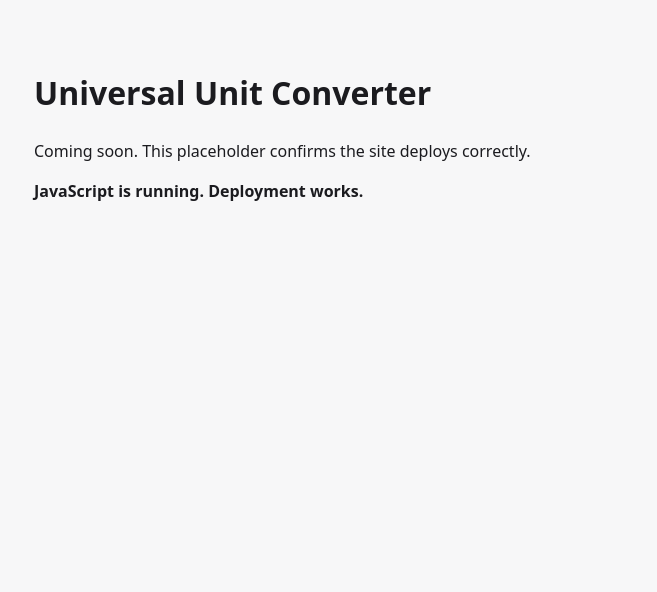
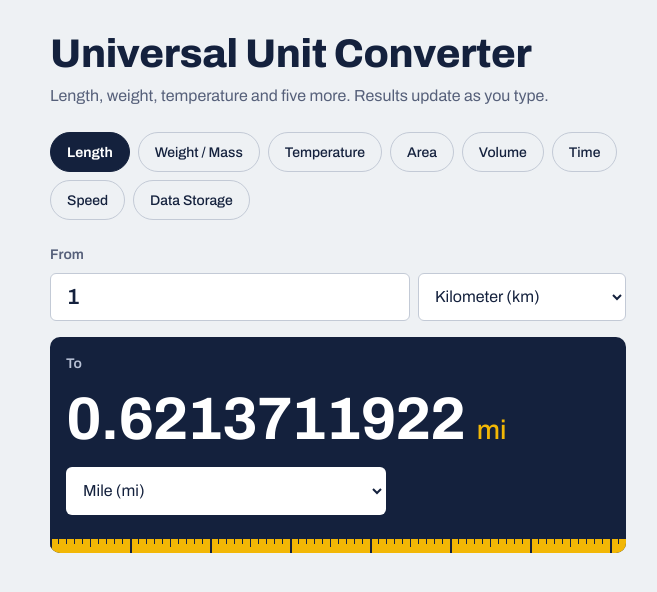
Before and after one commit to markpatiga/universal-unit-converter, a website with bundled scripts: page index.html in a window 1280 px wide. Shown: the whole page, without its empty margins (302-959 px from the left). Built offline with nearby package versions, Linux system fonts and the light colour scheme.

Commit message:
feat: add core converter UI with category tabs and live results

```diff
--- a/css/base.css
+++ b/css/base.css
@@ -1,4 +1,4 @@
-/* Placeholder styles for Phase 0. Replaced by tokens/base/components in later phases. */
+/* Reset, typography and page layout. */
 *,
 *::before,
 *::after {
@@ -7,18 +7,61 @@
 
 body {
   margin: 0;
-  font-family: system-ui, -apple-system, "Segoe UI", Roboto, sans-serif;
+  font-family: var(--font-family);
+  font-size: var(--font-size-body);
   line-height: 1.5;
-  background: #f7f7f8;
-  color: #1b1b1f;
+  background: var(--color-paper);
+  color: var(--color-ink);
+  -webkit-text-size-adjust: 100%;
 }
 
-.container {
-  max-width: 40rem;
-  margin: 0 auto;
-  padding: 3rem 1rem;
+input,
+select,
+button {
+  font: inherit;
+  color: inherit;
 }
 
-.status {
-  font-weight: 600;
+/* Mobile first: one column with a 16px gutter, centered on wide screens. */
+.page {
+  max-width: var(--page-width);
+  margin: 0 auto;
+  padding: var(--space-8) var(--space-4) var(--space-8);
 }
+
+.page-header {
+  margin-bottom: var(--space-6);
+}
+
+.title {
+  margin: 0;
+  font-size: var(--font-size-title);
+  font-weight: 800;
+  font-stretch: 112%;
+  line-height: 1.1;
+  letter-spacing: -0.01em;
+}
+
+.lede {
+  margin: var(--space-2) 0 0;
+  color: var(--color-ink-muted);
+}
+
+/* Visible keyboard focus everywhere; mouse clicks don't show the ring. */
+:focus-visible {
+  outline: 3px solid var(--color-focus);
+  outline-offset: 2px;
+}
+
+/* Hidden on screen, still read by screen readers. */
+.visually-hidden {
+  position: absolute;
+  width: 1px;
+  height: 1px;
+  margin: -1px;
+  padding: 0;
+  overflow: hidden;
+  clip: rect(0 0 0 0);
+  white-space: nowrap;
+  border: 0;
+}
--- /dev/null
+++ b/css/components.css
@@ -0,0 +1,168 @@
+/* Components: category tabs, input field, unit selects, result readout. */
+
+/* ---- Category tabs ---- */
+.category-tabs {
+  display: flex;
+  flex-wrap: wrap;
+  gap: var(--space-2);
+  margin-bottom: var(--space-6);
+}
+
+.category-tab {
+  min-height: 2.5rem;
+  padding: var(--space-2) var(--space-4);
+  border: 1px solid var(--color-rule);
+  border-radius: 999px;
+  background: transparent;
+  font-size: var(--font-size-small);
+  font-weight: 500;
+  cursor: pointer;
+}
+
+.category-tab:hover {
+  border-color: var(--color-ink);
+}
+
+.category-tab[aria-selected="true"] {
+  border-color: var(--color-ink);
+  background: var(--color-ink);
+  color: var(--color-on-ink);
+  font-weight: 650;
+}
+
+/* ---- Fields ---- */
+.converter {
+  display: grid;
+  gap: var(--space-4);
+}
+
+.field-label {
+  display: block;
+  margin-bottom: var(--space-2);
+  font-size: var(--font-size-small);
+  font-weight: 600;
+  color: var(--color-ink-muted);
+}
+
+/* Stacked on phones, side by side from 30rem. */
+.field-row {
+  display: grid;
+  gap: var(--space-2);
+}
+
+@media (min-width: 30rem) {
+  .field-row {
+    grid-template-columns: 1fr 13rem;
+  }
+}
+
+.value-input,
+.unit-select {
+  width: 100%;
+  min-height: var(--control-height);
+  border: 1px solid var(--color-rule);
+  border-radius: var(--radius-control);
+  background: var(--color-surface);
+  /* Set explicitly: inside the navy readout, inherited text color is white,
+     which made the "To" select white-on-white. */
+  color: var(--color-ink);
+}
+
+.value-input {
+  padding: 0 var(--space-4);
+  font-size: var(--font-size-input);
+  font-weight: 600;
+  font-variant-numeric: tabular-nums;
+}
+
+.value-input:hover,
+.unit-select:hover {
+  border-color: var(--color-ink-muted);
+}
+
+.value-input[aria-invalid="true"] {
+  border-color: var(--color-error);
+  box-shadow: inset 0 0 0 1px var(--color-error);
+}
+
+.unit-select {
+  padding: 0 var(--space-3);
+  cursor: pointer;
+}
+
+.field-error {
+  margin: var(--space-2) 0 0;
+  font-size: var(--font-size-small);
+  font-weight: 600;
+  color: var(--color-error);
+}
+
+/* ---- Result readout: the one bold element on the page ---- */
+.readout {
+  position: relative;
+  display: grid;
+  gap: var(--space-3);
+  padding: var(--space-4) var(--space-4) calc(var(--space-6) + 14px);
+  border-radius: var(--radius-panel);
+  background: var(--color-ink);
+  color: var(--color-on-ink);
+  overflow: hidden;
+}
+
+.readout-label {
+  margin-bottom: 0;
+  color: var(--color-on-ink-muted);
+}
+
+.readout-value {
+  display: flex;
+  flex-wrap: wrap;
+  align-items: baseline;
+  gap: var(--space-1) var(--space-3);
+  min-height: 1.15em;
+  font-size: var(--font-size-readout);
+  line-height: 1.1;
+}
+
+.readout-number {
+  font-weight: 700;
+  font-stretch: 115%;
+  font-variant-numeric: tabular-nums;
+  letter-spacing: -0.02em;
+  overflow-wrap: anywhere;
+}
+
+.readout-number.is-long {
+  font-size: 0.7em;
+}
+
+.readout-number.is-placeholder {
+  color: var(--color-on-ink-muted);
+}
+
+.readout-symbol {
+  font-size: 0.45em;
+  font-weight: 500;
+  color: var(--color-tape);
+}
+
+.unit-select--on-dark {
+  max-width: 20rem;
+  border-color: transparent;
+}
+
+/* Tape-measure graduations along the bottom edge, hanging from the top
+   like a real tape: a long tick every 80px, a mid tick every 40px,
+   short ticks every 8px. Three repeating gradients over the yellow. */
+.readout-scale {
+  position: absolute;
+  left: 0;
+  right: 0;
+  bottom: 0;
+  height: 14px;
+  background:
+    linear-gradient(to right, var(--color-ink) 2px, transparent 0) 0 0 / 80px 100% repeat-x,
+    linear-gradient(to right, var(--color-ink) 1px, transparent 0) 0 0 / 40px 60% repeat-x,
+    linear-gradient(to right, var(--color-ink) 1px, transparent 0) 0 0 / 8px 35% repeat-x,
+    var(--color-tape);
+}
--- /dev/null
+++ b/css/tokens.css
@@ -0,0 +1,40 @@
+/* Design tokens: every color, size and font lives here.
+   Phase 5 adds a dark theme by redefining these same variables.
+
+   Direction: a tape measure on a drafting table. Navy ink, cool paper,
+   and tape-measure yellow used only on the result readout. */
+:root {
+  /* Color */
+  --color-paper: #eef1f4;        /* page background, cool drafting paper */
+  --color-surface: #ffffff;      /* inputs */
+  --color-ink: #14213d;          /* main text, readout background */
+  --color-ink-muted: #56607a;    /* secondary text */
+  --color-rule: #c3cad6;         /* borders */
+  --color-tape: #f2b705;         /* tape-measure yellow: the readout scale and selected tab */
+  --color-on-ink: #ffffff;       /* text on the navy readout */
+  --color-on-ink-muted: #b9c2d6;
+  --color-error: #b42318;
+  --color-focus: #1d5fd1;
+
+  /* Type: one family, Archivo; its width axis carries the personality */
+  --font-family: "Archivo", system-ui, -apple-system, "Segoe UI", Roboto, sans-serif;
+  --font-size-small: 0.875rem;
+  --font-size-body: 1rem;
+  --font-size-input: 1.375rem;
+  --font-size-title: clamp(1.75rem, 1.2rem + 2.4vw, 2.5rem);
+  --font-size-readout: clamp(2.25rem, 1.4rem + 4.5vw, 3.75rem);
+
+  /* Space (4px scale) */
+  --space-1: 0.25rem;
+  --space-2: 0.5rem;
+  --space-3: 0.75rem;
+  --space-4: 1rem;
+  --space-6: 1.5rem;
+  --space-8: 2rem;
+
+  /* Shape */
+  --radius-control: 6px;
+  --radius-panel: 10px;
+  --control-height: 3rem;
+  --page-width: 38rem;
+}
--- a/index.html
+++ b/index.html
@@ -5,15 +5,52 @@
   <meta name="viewport" content="width=device-width, initial-scale=1">
   <title>Universal Unit Converter</title>
   <meta name="description" content="Convert length, weight, temperature, area, volume, time, speed and data storage units instantly in your browser.">
+
+  <link rel="preconnect" href="https://fonts.googleapis.com">
+  <link rel="preconnect" href="https://fonts.gstatic.com" crossorigin>
+  <link rel="stylesheet" href="https://fonts.googleapis.com/css2?family=Archivo:wdth,wght@62..125,100..900&display=swap">
+
   <!-- Relative paths (./) so the site works under the GitHub Pages sub-path -->
+  <link rel="stylesheet" href="./css/tokens.css">
   <link rel="stylesheet" href="./css/base.css">
+  <link rel="stylesheet" href="./css/components.css">
   <script type="module" src="./js/main.js"></script>
 </head>
 <body>
-  <main class="container">
-    <h1>Universal Unit Converter</h1>
-    <p>Coming soon. This placeholder confirms the site deploys correctly.</p>
-    <p id="status" class="status">Checking JavaScript…</p>
+  <main class="page">
+    <header class="page-header">
+      <h1 class="title">Universal Unit Converter</h1>
+      <p class="lede">Length, weight, temperature and five more. Results update as you type.</p>
+    </header>
+
+    <div id="category-tabs" class="category-tabs" role="tablist" aria-label="Measurement"></div>
+
+    <section id="converter-panel" class="converter" role="tabpanel">
+      <div class="field">
+        <label class="field-label" for="value-input">From</label>
+        <div class="field-row">
+          <input id="value-input" class="value-input" type="text" inputmode="decimal"
+                 autocomplete="off" spellcheck="false" aria-describedby="value-error">
+          <label class="visually-hidden" for="from-unit">From unit</label>
+          <select id="from-unit" class="unit-select"></select>
+        </div>
+        <p id="value-error" class="field-error" hidden></p>
+      </div>
+
+      <div class="readout">
+        <label class="field-label readout-label" for="to-unit">To</label>
+        <output class="readout-value" for="value-input from-unit to-unit" aria-live="polite">
+          <span id="result-value" class="readout-number"></span>
+          <span id="result-symbol" class="readout-symbol"></span>
+        </output>
+        <select id="to-unit" class="unit-select unit-select--on-dark"></select>
+        <div class="readout-scale" aria-hidden="true"></div>
+      </div>
+    </section>
+
+    <noscript>
+      <p class="field-error">This converter needs JavaScript. Please enable it and reload the page.</p>
+    </noscript>
   </main>
 </body>
 </html>
--- a/js/main.js
+++ b/js/main.js
@@ -1,7 +1,9 @@
-// Phase 0 placeholder: proves ES modules load on GitHub Pages.
-// Replaced in Phase 2 with the real app bootstrap.
-const status = document.getElementById('status');
+// Entry point: create the store, connect the UI, draw the first frame.
+import { createStore } from './state.js';
+import { createRenderer } from './ui/render.js';
 
-if (status) {
-  status.textContent = 'JavaScript is running. Deployment works.';
-}
+const store = createStore();
+const render = createRenderer(document, store.actions);
+
+store.subscribe(render);
+render(store.getState());
--- /dev/null
+++ b/js/state.js
@@ -0,0 +1,76 @@
+// App state: one object, one way to change it, one way to listen.
+//
+//   event → action (e.g. setInput) → update(state) → every subscriber re-renders
+//
+// No DOM in this file, so the state logic can be tested in Node.
+import { categories, getCategory } from './data/units.js';
+import { convert } from './engine/convert.js';
+import { validateInput } from './engine/validate.js';
+import { formatNumber } from './engine/format.js';
+
+const DEFAULT_CATEGORY = 'length';
+
+export function createInitialState(categoryId = DEFAULT_CATEGORY) {
+  const category = getCategory(categoryId);
+  return {
+    categoryId,
+    fromId: category.defaultFrom,
+    toId: category.defaultTo,
+    rawInput: '1',
+  };
+}
+
+// Pure: given the state, work out what the result area should show.
+//
+//   { status: 'empty' | 'incomplete' }        → show a placeholder
+//   { status: 'invalid', message }            → show the error by the input
+//   { status: 'valid', value, result, display } → show the result
+export function deriveResult(state) {
+  const check = validateInput(state.rawInput, state.categoryId, state.fromId);
+  if (check.status !== 'valid') return check;
+
+  const result = convert(check.value, state.categoryId, state.fromId, state.toId);
+  if (!Number.isFinite(result)) {
+    return { status: 'invalid', message: 'Result is too large to show. Try a smaller number.' };
+  }
+  return { status: 'valid', value: check.value, result, display: formatNumber(result) };
+}
+
+// The store. Components never change state directly; they call actions.
+export function createStore(initialState = createInitialState()) {
+  let state = initialState;
+  const listeners = new Set();
+
+  function update(patch) {
+    state = { ...state, ...patch };
+    for (const listener of listeners) listener(state);
+  }
+
+  return {
+    getState: () => state,
+
+    subscribe(listener) {
+      listeners.add(listener);
+      return () => listeners.delete(listener);
+    },
+
+    actions: {
+      // Switching category resets both units to that category's defaults
+      // but keeps what the user typed (DESIGN.md §10).
+      selectCategory(categoryId) {
+        const category = getCategory(categoryId);
+        if (!category || categoryId === state.categoryId) return;
+        update({ categoryId, fromId: category.defaultFrom, toId: category.defaultTo });
+      },
+      setFrom(fromId) {
+        if (Object.hasOwn(categories[state.categoryId].units, fromId)) update({ fromId });
+      },
+      setTo(toId) {
+        if (Object.hasOwn(categories[state.categoryId].units, toId)) update({ toId });
+      },
+      setInput(rawInput) {
+        update({ rawInput });
+      },
+    },
+  };
+}
--- /dev/null
+++ b/js/ui/components/categoryPicker.js
@@ -0,0 +1,56 @@
+// Category tabs, following the WAI-ARIA "Tabs" pattern:
+// https://www.w3.org/WAI/ARIA/apg/patterns/tabs/
+//
+// Keyboard: Tab moves into the tab list and out again (only the selected tab
+// is in the tab order). Arrow keys move between tabs, Home/End jump to the
+// first/last. Moving selects the tab immediately ("automatic activation"),
+// which suits us because switching category is instant.
+import { categories } from '../../data/units.js';
+
+export function createCategoryPicker(listEl, { panelId, onSelect }) {
+  const ids = Object.keys(categories);
+
+  const tabs = ids.map((id) => {
+    const tab = document.createElement('button');
+    tab.type = 'button';
+    tab.id = `tab-${id}`;
+    tab.className = 'category-tab';
+    tab.setAttribute('role', 'tab');
+    tab.setAttribute('aria-controls', panelId);
+    tab.dataset.category = id;
+    tab.textContent = categories[id].label;
+    tab.addEventListener('click', () => onSelect(id));
+    listEl.append(tab);
+    return tab;
+  });
+
+  listEl.addEventListener('keydown', (event) => {
+    const current = ids.indexOf(event.target.dataset.category);
+    if (current === -1) return;
+
+    const last = ids.length - 1;
+    const next = {
+      ArrowRight: current === last ? 0 : current + 1,
+      ArrowDown: current === last ? 0 : current + 1,
+      ArrowLeft: current === 0 ? last : current - 1,
+      ArrowUp: current === 0 ? last : current - 1,
+      Home: 0,
+      End: last,
+    }[event.key];
+
+    if (next === undefined) return;
+    event.preventDefault(); // stop the page from scrolling
+    onSelect(ids[next]);
+    tabs[next].focus();
+  });
+
+  return {
+    render(state) {
+      for (const tab of tabs) {
+        const selected = tab.dataset.category === state.categoryId;
+        tab.setAttribute('aria-selected', String(selected));
+        tab.tabIndex = selected ? 0 : -1;
+      }
+    },
+  };
+}
--- /dev/null
+++ b/js/ui/components/resultPanel.js
@@ -0,0 +1,18 @@
+// The result readout. It lives in an aria-live region (set in index.html), so
+// screen readers announce the new result after the user stops typing.
+import { getUnit } from '../../data/units.js';
+
+export function createResultPanel(valueEl, symbolEl) {
+  return {
+    render(state, result) {
+      const unit = getUnit(state.categoryId, state.toId);
+      const showing = result.status === 'valid';
+
+      valueEl.textContent = showing ? result.display : '—';
+      valueEl.classList.toggle('is-placeholder', !showing);
+      symbolEl.textContent = unit.symbol;
+      // A long number like "1.125899907e+15" gets a smaller size so it fits.
+      valueEl.classList.toggle('is-long', showing && result.display.length > 12);
+    },
+  };
+}
--- /dev/null
+++ b/js/ui/components/unitSelect.js
@@ -0,0 +1,26 @@
+// A unit dropdown. Used twice: once for "From", once for "To".
+//
+// A native <select> gives us keyboard support, screen-reader support and the
+// phone's own picker for free, which no custom dropdown matches cheaply.
+import { getCategory } from '../../data/units.js';
+
+export function createUnitSelect(selectEl, { onChange }) {
+  let renderedCategory = null;
+
+  selectEl.addEventListener('change', () => onChange(selectEl.value));
+
+  return {
+    render(categoryId, selectedId) {
+      // Only rebuild the options when the category changes, so the list
+      // isn't torn down (and focus lost) on every keystroke.
+      if (categoryId !== renderedCategory) {
+        const { units } = getCategory(categoryId);
+        selectEl.replaceChildren(
+          ...Object.entries(units).map(([id, unit]) => new Option(`${unit.label} (${unit.symbol})`, id)),
+        );
+        renderedCategory = categoryId;
+      }
+      selectEl.value = selectedId;
+    },
+  };
+}
--- /dev/null
+++ b/js/ui/components/valueInput.js
@@ -0,0 +1,23 @@
+// The number input plus its inline error message.
+//
+// Why type="text" and not type="number"? A number input changes its value
+// when you scroll over it, reports "" for half-typed values like "1e", and
+// behaves differently across browsers. inputmode="decimal" still brings up
+// the number keyboard on phones. (DESIGN.md §10)
+
+export function createValueInput(inputEl, errorEl, { onInput }) {
+  inputEl.addEventListener('input', () => onInput(inputEl.value));
+
+  return {
+    render(rawInput, result) {
+      // Don't overwrite what the user is typing; only sync when they differ
+      // (e.g. when state changes from somewhere else, like Clear in Phase 3).
+      if (inputEl.value !== rawInput) inputEl.value = rawInput;
+
+      const hasError = result.status === 'invalid';
+      inputEl.setAttribute('aria-invalid', String(hasError));
+      errorEl.textContent = hasError ? result.message : '';
+      errorEl.hidden = !hasError;
+    },
+  };
+}
--- /dev/null
+++ b/js/ui/render.js
@@ -0,0 +1,35 @@
+// Connects the components to the page and to the store's actions.
+// Returns one render(state) function that redraws everything from state.
+import { deriveResult } from '../state.js';
+import { createCategoryPicker } from './components/categoryPicker.js';
+import { createUnitSelect } from './components/unitSelect.js';
+import { createValueInput } from './components/valueInput.js';
+import { createResultPanel } from './components/resultPanel.js';
+
+export function createRenderer(doc, actions) {
+  const $ = (id) => {
+    const el = doc.getElementById(id);
+    if (!el) throw new Error(`Missing element #${id} in index.html`);
+    return el;
+  };
+
+  const picker = createCategoryPicker($('category-tabs'), {
+    panelId: 'converter-panel',
+    onSelect: actions.selectCategory,
+  });
+  const fromSelect = createUnitSelect($('from-unit'), { onChange: actions.setFrom });
+  const toSelect = createUnitSelect($('to-unit'), { onChange: actions.setTo });
+  const input = createValueInput($('value-input'), $('value-error'), { onInput: actions.setInput });
+  const output = createResultPanel($('result-value'), $('result-symbol'));
+  const panel = $('converter-panel');
+
+  return function render(state) {
+    const result = deriveResult(state);
+    panel.setAttribute('aria-labelledby', `tab-${state.categoryId}`);
+    picker.render(state);
+    fromSelect.render(state.categoryId, state.fromId);
+    toSelect.render(state.categoryId, state.toId);
+    input.render(state.rawInput, result);
+    output.render(state, result);
+  };
+}
```
Also changed, not shown: docs/DESIGN.md (+10 -5 lines), tests/state.test.js (added, +65 -0 lines).
